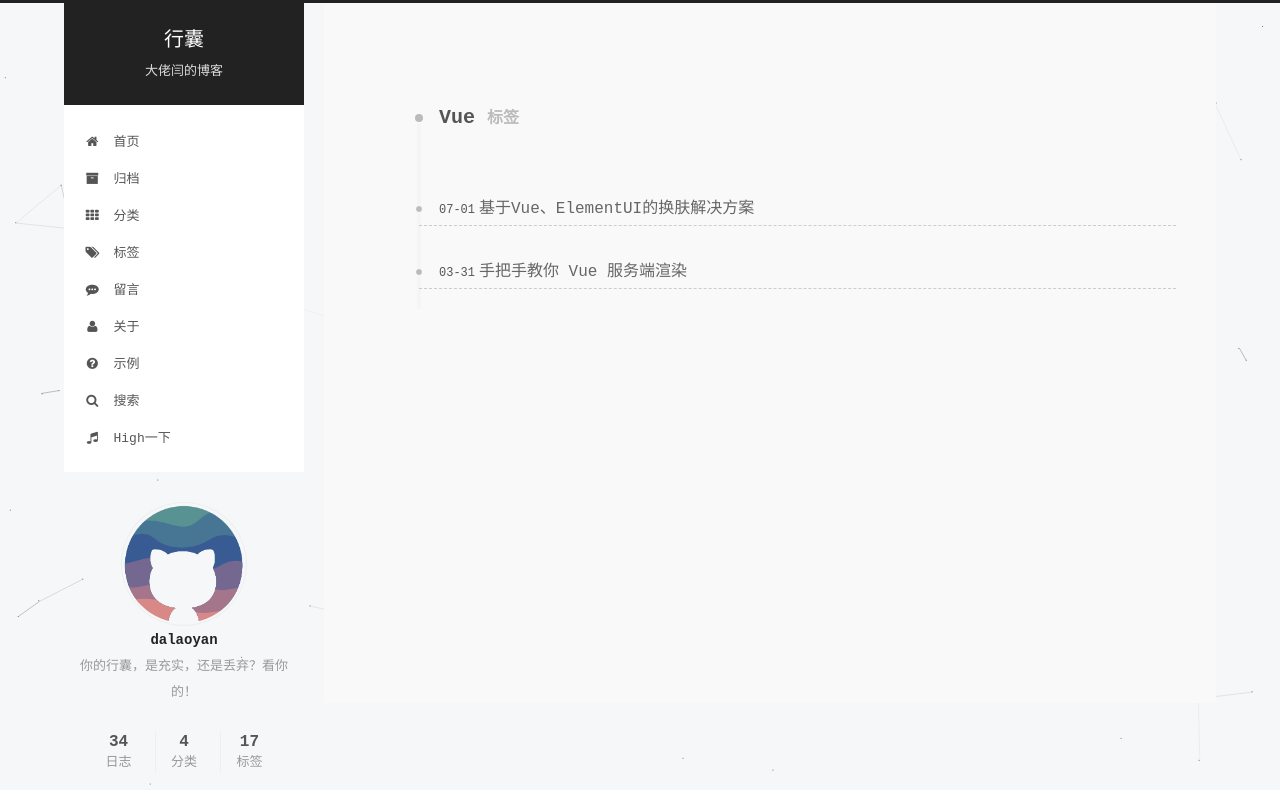
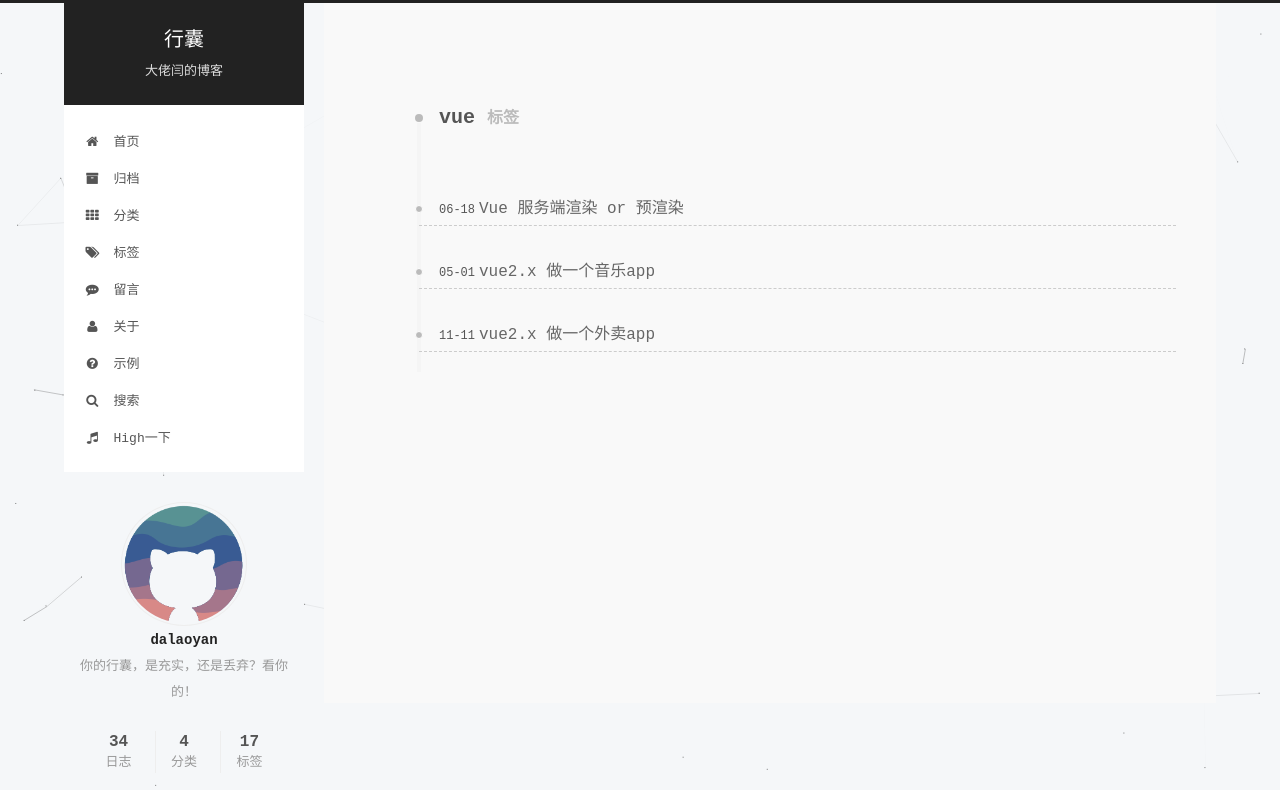
Before and after one commit to addonepiece/addonepiece.github.io, a plain HTML site: page tags/Vue/index.html in a window 1280 px wide. Shown: the top 790 px of the page. Drawn offline with Linux system fonts and the light colour scheme; some packages are replaced by stand-ins of ours; a script that the page names is missing; a web font is replaced by a local one.

Commit message:
Daily updated：2019-11-20 19:37:35 by dalaoyan personal PC

```diff
--- a/css/main.css
+++ b/css/main.css
@@ -1672,7 +1672,7 @@ pre .javascript .function {
   width: 4px;
   height: 4px;
   border-radius: 50%;
-  background: #4dff20;
+  background: #bf0128;
 }
 .links-of-blogroll {
   font-size: 13px;
--- a/tags/Vue/index.html
+++ b/tags/Vue/index.html
@@ -89,7 +89,7 @@
 <meta name="description" content="你的行囊，是充实，还是丢弃？看你的！">
 <meta property="og:type" content="website">
 <meta property="og:title" content="行囊">
-<meta property="og:url" content="https://addonepiece.github.io/luggage.github.io/tags/Vue/index.html">
+<meta property="og:url" content="https://addonepiece.github.io/luggage.github.io/tags/vue/index.html">
 <meta property="og:site_name" content="行囊">
 <meta property="og:description" content="你的行囊，是充实，还是丢弃？看你的！">
 <meta name="twitter:card" content="summary">
@@ -115,12 +115,12 @@
 
 
 
-  <link rel="canonical" href="https://addonepiece.github.io/luggage.github.io/tags/Vue/"/>
+  <link rel="canonical" href="https://addonepiece.github.io/luggage.github.io/tags/vue/"/>
 
 
 <!-- 网页加载条 -->
 <script src="/js/src/pace.min.js"></script>
-  <title> 标签: Vue | 行囊 </title>
+  <title> 标签: vue | 行囊 </title>
 </head>
 
 <body itemscope itemtype="http://schema.org/WebPage" lang="zh-Hans">
@@ -492,7 +492,7 @@ for (var L = 0; L < C.length; L++) {
   <div id="posts" class="posts-collapse">
     <div class="collection-title">
       <h2 >
-        Vue
+        vue
         <small>标签</small>
       </h2>
     </div>
@@ -505,9 +505,9 @@ for (var L = 0; L < C.length; L++) {
 
       <h1 class="post-title">
 
-            <a class="post-title-link" href="/2019/07/01/vue-element-change-theme/" itemprop="url">
+            <a class="post-title-link" href="/2018/06/18/vue-prerender/" itemprop="url">
 
-                <span itemprop="name">基于Vue、ElementUI的换肤解决方案</span>
+                <span itemprop="name">Vue 服务端渲染 or 预渲染</span>
 
             </a>
 
@@ -515,9 +515,9 @@ for (var L = 0; L < C.length; L++) {
 
       <div class="post-meta">
         <time class="post-time" itemprop="dateCreated"
-              datetime="2019-07-01T03:25:24+08:00"
-              content="2019-07-01" >
-          07-01
+              datetime="2018-06-18T16:25:24+08:00"
+              content="2018-06-18" >
+          06-18
         </time>
       </div>
 
@@ -533,9 +533,9 @@ for (var L = 0; L < C.length; L++) {
 
       <h1 class="post-title">
 
-            <a class="post-title-link" href="/2019/03/31/vue-ssr/" itemprop="url">
+            <a class="post-title-link" href="/2018/05/01/vue-music/" itemprop="url">
 
-                <span itemprop="name">手把手教你 Vue 服务端渲染</span>
+                <span itemprop="name">vue2.x 做一个音乐app</span>
 
             </a>
 
@@ -543,9 +543,37 @@ for (var L = 0; L < C.length; L++) {
 
       <div class="post-meta">
         <time class="post-time" itemprop="dateCreated"
-              datetime="2019-03-31T07:25:24+08:00"
-              content="2019-03-31" >
-          03-31
+              datetime="2018-05-01T03:25:24+08:00"
+              content="2018-05-01" >
+          05-01
+        </time>
+      </div>
+
+    </header>
+  </article>
+
+
+
+
+
+  <article class="post post-type-normal" itemscope itemtype="http://schema.org/Article">
+    <header class="post-header">
+
+      <h1 class="post-title">
+
+            <a class="post-title-link" href="/2017/11/11/vue-sell/" itemprop="url">
+
+                <span itemprop="name">vue2.x 做一个外卖app</span>
+
+            </a>
+
+      </h1>
+
+      <div class="post-meta">
+        <time class="post-time" itemprop="dateCreated"
+              datetime="2017-11-11T03:25:24+08:00"
+              content="2017-11-11" >
+          11-11
         </time>
       </div>
 
@@ -1052,23 +1080,3 @@ for (var L = 0; L < C.length; L++) {
 
 </body>
 </html>
-cript type="text/javascript">
-  jQuery('body').jstars({
-  	image_path: '/images',
-  	image: 'candy-cane-stars.png',
-  	style: 'white',
-  	width: 34,
-  	height: 34,
-  	delay: 700,
-  	frequency: 5
-  });
-  </script>
-
-
-  <!-- 页面 title 进入/离开 效果 -->
-
-  <script type="text/javascript">var OriginTitile=document.title,st;document.addEventListener("visibilitychange",function(){document.hidden?(document.title="≡[。。]≡ 回不去了吗？!",clearTimeout(st)):(document.title="(ฅ>ω<*ฅ) Thank Vue~ "+OriginTitile,st=setTimeout(function(){document.title=OriginTitile},4e3))})</script>
-
-
-</body>
-</html>
```
Also changed, not shown: baidusitemap.xml (+52 -52 lines), sitemap.xml (+11 -11 lines).
